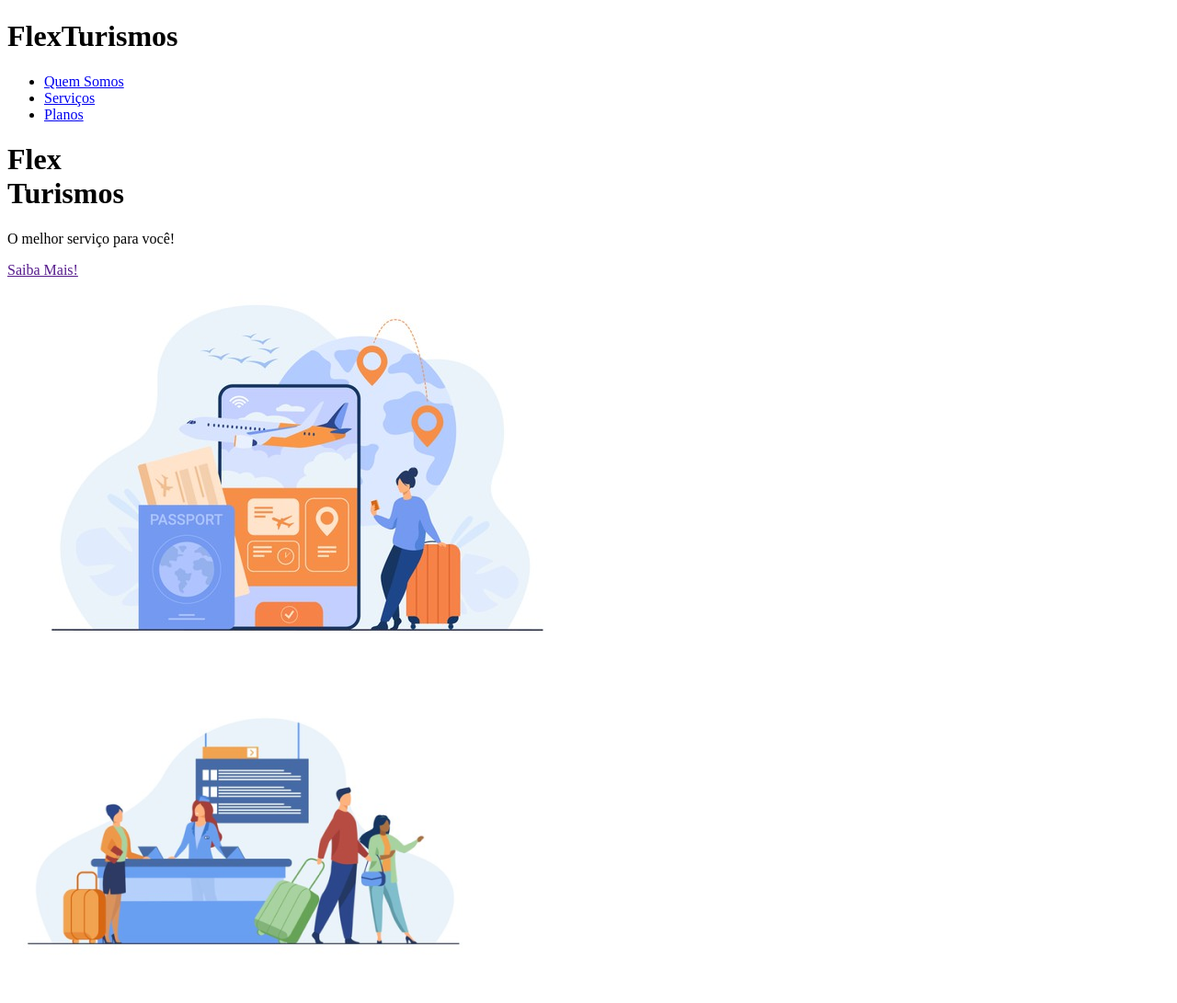
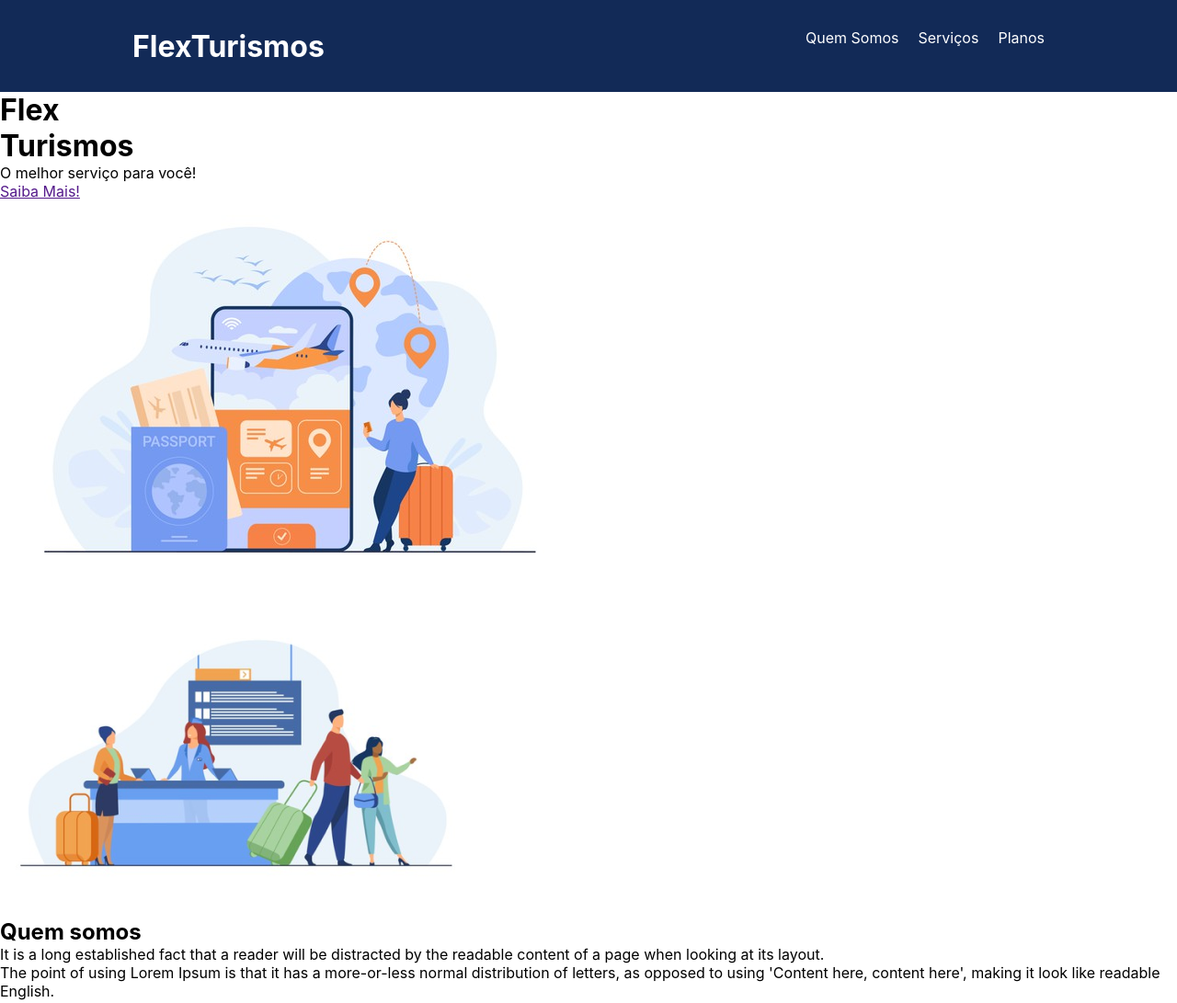
Before and after one commit to Geraldo-git/karen-css, a plain HTML site: page project-flexbox-dio/flex-projeto/index.html in a window 1280 px wide. Shown: the top 1091 px of the page at 92% size. Drawn offline with Linux system fonts and the light colour scheme.

Commit message:
Estilização Navbar

```diff
--- a/project-flexbox-dio/flex-projeto/index.html
+++ b/project-flexbox-dio/flex-projeto/index.html
@@ -1,42 +1,53 @@
 <!DOCTYPE html>
 <html lang="pt-br">
   <head>
-    <meta charset="UTF-8">
-    <meta name="viewport" content="width=device-width, initial-scale=1.0">
+    <meta charset="UTF-8" />
+    <meta name="viewport" content="width=device-width, initial-scale=1.0" />
     <title>Flex Turismos</title>
-    <link rel="stylesheet" href="./style.css">
+    <link rel="stylesheet" href="./style.css" />
   </head>
   <body>
     <header>
-        <h1>FlexTurismos</h1>
-        <ul>
+      <div class="flex-container menu">
+        <div><h1>FlexTurismos</h1></div>
+        <ul class=" list-items">
           <li><a href="#quem-somos">Quem Somos</a></li>
           <li><a href="#servicos">Serviços</a></li>
           <li><a href="#planos">Planos</a></li>
+        </div>
         </ul>
     </header>
 
+    <div class="flex-conatainer apresentacao">
       <div>
-        <div>
-            <h1>Flex <br>Turismos</h1>
+        <h1>Flex <br />Turismos</h1>
         <p>O melhor serviço para você!</p>
         <a href="">Saiba Mais!</a>
       </div>
 
       <div>
-            <div><img src="./images/0-main.png" alt="banner de apresentação"></div>
+        <div>
+          <img src="./images/0-main.png" alt="banner de apresentação" />
+        </div>
       </div>
     </div>
 
     <div>
       <div>
-            <img src="./images/1-quem-somos.png" alt="balcão de atendimento">
+        <img src="./images/1-quem-somos.png" alt="balcão de atendimento" />
       </div>
 
       <div>
         <h2>Quem somos</h2>
-            <p>It is a long established fact that a reader will be distracted by the readable content of a page when looking at its layout. </p>
-            <p>The point of using Lorem Ipsum is that it has a more-or-less normal distribution of letters, as opposed to using 'Content here, content here', making it look like readable English.</p>
+        <p>
+          It is a long established fact that a reader will be distracted by the
+          readable content of a page when looking at its layout.
+        </p>
+        <p>
+          The point of using Lorem Ipsum is that it has a more-or-less normal
+          distribution of letters, as opposed to using 'Content here, content
+          here', making it look like readable English.
+        </p>
       </div>
     </div>
 
@@ -47,28 +58,28 @@
 
       <div>
         <div>
-                <div><img src="./images/icon-2.png" alt="hospedagens"></div>
+          <div><img src="./images/icon-2.png" alt="hospedagens" /></div>
           <p>Hospedagens</p>
           <a href="#">Comprar Agora</a>
         </div>
 
         <div>
-               <div><img src="./images/icon-1.png" alt="pacote de viagens"></div>
+          <div><img src="./images/icon-1.png" alt="pacote de viagens" /></div>
           <p>Pacotes de viagens</p>
           <a href="#">Comprar Agora</a>
         </div>
 
         <div>
-                <div><img src="./images/icon-3.png" alt="roteiros personalizados"></div>
+          <div>
+            <img src="./images/icon-3.png" alt="roteiros personalizados" />
+          </div>
           <p>Roteiros personalizados</p>
           <a href="#">Comprar Agora</a>
         </div>
-
       </div>
     </div>
 
     <div>
-
       <div>
         <h3>Plano 2</h3>
         <ul>
--- a/project-flexbox-dio/flex-projeto/style.css
+++ b/project-flexbox-dio/flex-projeto/style.css
@@ -0,0 +1,46 @@
+* {
+  margin: 0;
+  padding: 0;
+  font-family: -apple-system, BlinkMacSystemFont, "Segoe UI", Roboto, Oxygen,
+    Ubuntu, Cantarell, "Open Sans", "Helvetica Neue", sans-serif;
+}
+
+ul {
+  list-style: none;
+  margin: 0;
+  padding: 0;
+}
+
+ul li a {
+  text-decoration: none;
+}
+
+.flex-container {
+  display: flex;
+  max-width: 992px;
+  margin: auto;
+  width: 100%;
+}
+
+header{
+    background-color: #122a57;
+    height: 100px;
+    display: flex;
+    align-items: center;
+    color: #fff;
+}
+
+header .list-items{
+    display: flex;
+    max-width: 260px;
+    width: 100%;
+    justify-content: space-between;
+}
+
+.list-items li a{
+    color: #fff;
+}
+
+header .menu{
+    justify-content: space-between;
+}
```
Lines whose indentation alone changed are shown as unchanged.
